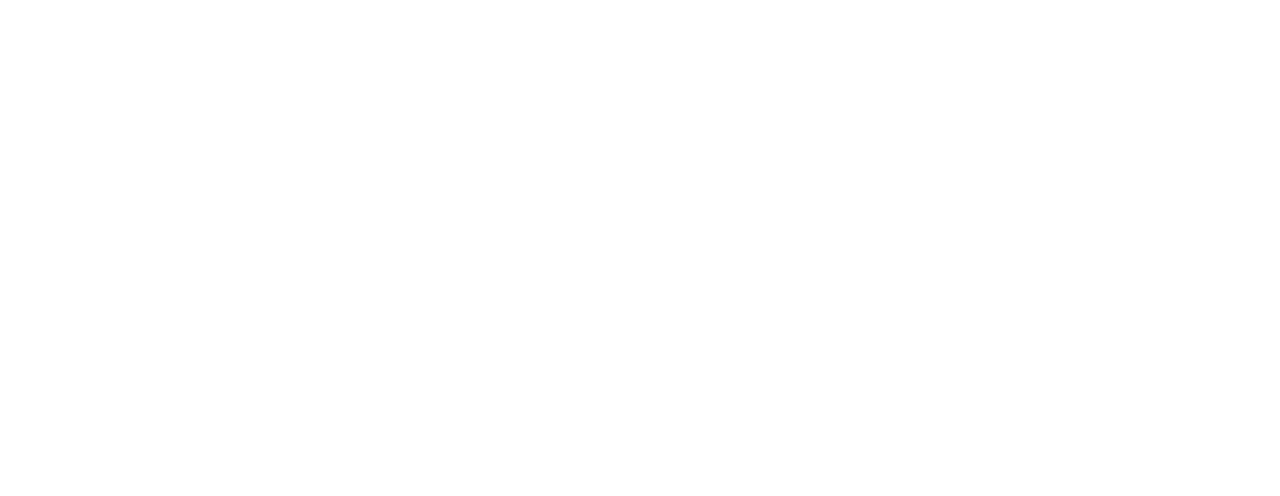
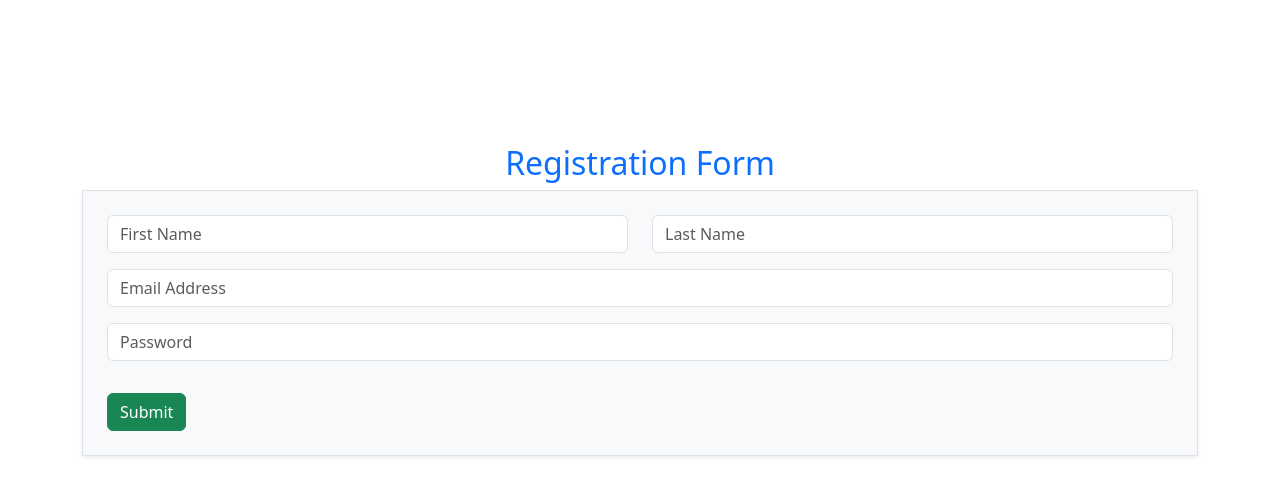
Before and after one commit to resenaros/First-git-repo, a plain HTML site: page index.html in a window 1280 px wide. Drawn offline with nearby package versions, Linux system fonts and the light colour scheme.

Commit message:
Part 1: Form Creation and Layout

```diff
--- a/index.html
+++ b/index.html
@@ -4,8 +4,30 @@
     <meta charset="UTF-8">
     <meta name="viewport" content="width=device-width, initial-scale=1.0">
     <title>Knowledge Check</title>
+    <!-- Bootstrap CDN added -->
+    <link href="https://cdn.jsdelivr.net/npm/bootstrap@5.3.0/dist/css/bootstrap.min.css" rel="stylesheet">
 </head>
 <body>
-
+    <!-- Part 1: Form Creation and Layout -->
+    <!--Applied Bootstrap CSS class: container to structure the layout -->
+    <div class="container mt-5 pt-5">
+    <!--Registration Form -->
+    <h2 class="text-center text-primary mt-5">Registration Form</h2>
+    <form class="border p-4 shadow-sm bg-light">
+        <!-- Applied Bootstrap Grid Layout to place first and last name field side to side -->
+        <div class="row">
+            <div class="col-md-6">
+                <input type="text" class="form-control mb-3" placeholder="First Name" required>
+            </div>
+            <div class="col-md-6">
+                <input type="text" class="form-control mb-3" placeholder="Last Name" required>
+            </div>
+        </div>
+        <!-- Email and Password validation classes inserted and are required -->
+       <input type="email" class="form-control mb-3" placeholder="Email Address" required>
+       <input type="password" class="form-control mb-3" placeholder="Password" required>
+       <button type="submit" class="btn btn-success mt-3">Submit</button>
+    </form>
+</div>
 </body>
 </html>
```
